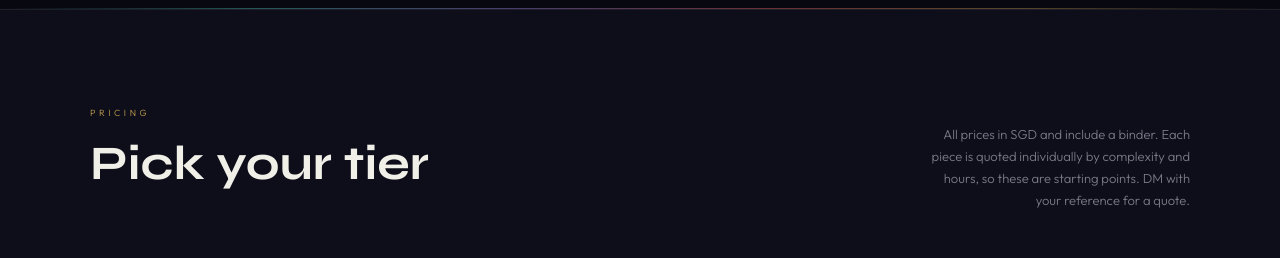
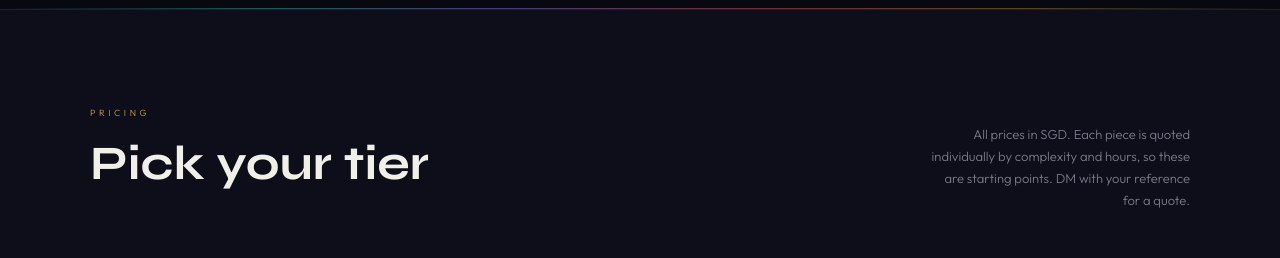
Before and after one commit to ixoriginalssg/ix-originals, a Next.js app: page / in a window 1280 px wide. Shown: the part 3740-3998 px from the top of the page. Built offline with nearby package versions, Linux system fonts and the light colour scheme.

Commit message:
Update Tiers.tsx

```diff
--- a/components/Tiers.tsx
+++ b/components/Tiers.tsx
@@ -43,7 +43,7 @@ export default function Tiers() {
             <h2 className="sectionTitle">Pick your tier</h2>
           </div>
           <p className="tiersNote">
-            All prices in SGD and include a binder. Each piece is quoted individually by complexity and hours, so these are starting points. DM with your reference for a quote.
+            All prices in SGD. Each piece is quoted individually by complexity and hours, so these are starting points. DM with your reference for a quote.
           </p>
         </div>
 
```
